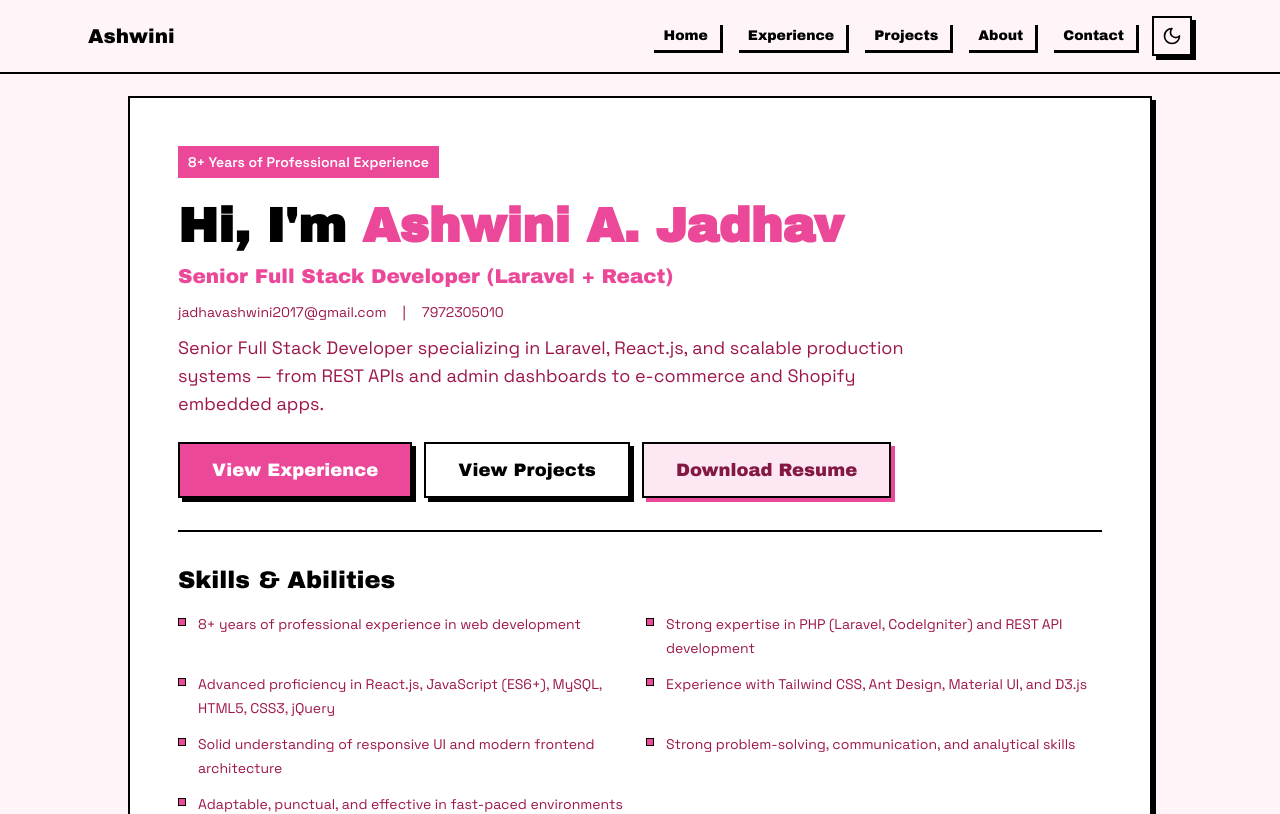
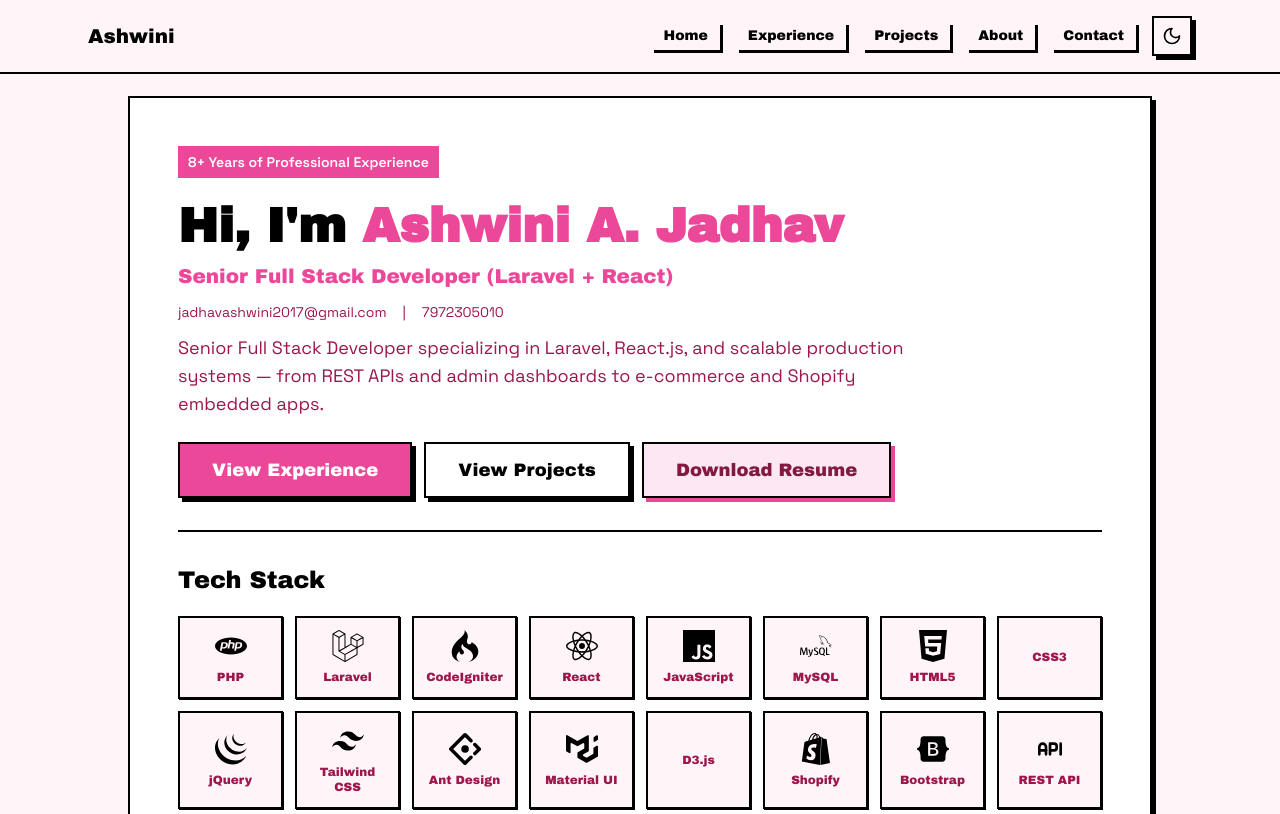
Before and after one commit to Ingole712521/ashwini_portfolio, a Next.js app: page / in a window 1280 px wide. Shown: the top 814 px of the page. Built offline with nearby package versions, Linux system fonts and the light colour scheme.

Commit message:
Add react-icons dependency and update hero section to display tech stack with icons. Introduce TechIcon component for rendering technology icons. Update hero data structure to reflect tech stack instead of skills.

```diff
--- a/components/sections/hero.tsx
+++ b/components/sections/hero.tsx
@@ -1,9 +1,10 @@
 import { siteConfig } from "@/config/site";
-import { heroContent, heroSkills } from "@/data/hero";
+import { heroContent, heroTechStack } from "@/data/hero";
 import { Badge } from "@/components/retroui/Badge";
 import { Button } from "@/components/retroui/Button";
 import { Card } from "@/components/retroui/Card";
 import { Text } from "@/components/retroui/Text";
+import { TechIcon } from "@/components/ui/tech-icon";
 
 export function Hero() {
   return (
@@ -75,17 +76,18 @@ export function Hero() {
           </div>
 
           <div className="border-t-2 border-black pt-8">
-            <Text as="h3" className="mb-4 text-card-foreground">
-              Skills & Abilities
+            <Text as="h3" className="mb-5 text-card-foreground">
+              Tech Stack
             </Text>
-            <ul className="grid gap-3 sm:grid-cols-2">
-              {heroSkills.map((skill) => (
-                <li
-                  key={skill}
-                  className="flex items-start gap-3 text-sm leading-6 text-muted-foreground"
-                >
-                  <span className="mt-1.5 h-2 w-2 shrink-0 border border-black bg-primary" />
-                  {skill}
+            <ul className="grid grid-cols-3 gap-3 sm:grid-cols-4 md:grid-cols-5 lg:grid-cols-8">
+              {heroTechStack.map((tech) => (
+                <li key={tech.name}>
+                  <div className="flex h-full flex-col items-center justify-center gap-2 border-2 border-black bg-background p-3 shadow-xs transition-all hover:-translate-y-0.5 hover:shadow-sm">
+                    <TechIcon icon={tech.icon} className="text-foreground" />
+                    <span className="text-center text-[10px] font-head leading-tight text-muted-foreground sm:text-xs">
+                      {tech.name}
+                    </span>
+                  </div>
                 </li>
               ))}
             </ul>
--- /dev/null
+++ b/components/ui/tech-icon.tsx
@@ -0,0 +1,54 @@
+import type { IconType } from "react-icons";
+import {
+  SiAntdesign,
+  SiBootstrap,
+  SiCodeigniter,
+  SiCss,
+  SiD3,
+  SiHtml5,
+  SiJavascript,
+  SiJquery,
+  SiLaravel,
+  SiMui,
+  SiMysql,
+  SiPhp,
+  SiReact,
+  SiShopify,
+  SiTailwindcss,
+} from "react-icons/si";
+import { TbApi } from "react-icons/tb";
+import { cn } from "@/lib/utils";
+
+const iconMap: Record<string, IconType> = {
+  php: SiPhp,
+  laravel: SiLaravel,
+  codeigniter: SiCodeigniter,
+  react: SiReact,
+  javascript: SiJavascript,
+  mysql: SiMysql,
+  html5: SiHtml5,
+  css3: SiCss,
+  jquery: SiJquery,
+  tailwindcss: SiTailwindcss,
+  antdesign: SiAntdesign,
+  mui: SiMui,
+  d3: SiD3,
+  shopify: SiShopify,
+  bootstrap: SiBootstrap,
+  api: TbApi,
+};
+
+type TechIconProps = {
+  icon: string;
+  className?: string;
+};
+
+export function TechIcon({ icon, className }: TechIconProps) {
+  const Icon = iconMap[icon];
+
+  if (!Icon) {
+    return null;
+  }
+
+  return <Icon className={cn("h-8 w-8", className)} aria-hidden />;
+}
--- a/data/hero.ts
+++ b/data/hero.ts
@@ -1,3 +1,5 @@
+import type { TechStackItem } from "@/types/portfolio";
+
 export const heroContent = {
   badge: "8+ Years of Professional Experience",
   greeting: "Hi, I'm",
@@ -8,12 +10,21 @@ export const heroContent = {
   resumeCta: { label: "Download Resume", href: "/ASHWINI_RESUME_2026.pdf" },
 } as const;
 
-export const heroSkills = [
-  "8+ years of professional experience in web development",
-  "Strong expertise in PHP (Laravel, CodeIgniter) and REST API development",
-  "Advanced proficiency in React.js, JavaScript (ES6+), MySQL, HTML5, CSS3, jQuery",
-  "Experience with Tailwind CSS, Ant Design, Material UI, and D3.js",
-  "Solid understanding of responsive UI and modern frontend architecture",
-  "Strong problem-solving, communication, and analytical skills",
-  "Adaptable, punctual, and effective in fast-paced environments",
-] as const;
+export const heroTechStack: TechStackItem[] = [
+  { name: "PHP", icon: "php" },
+  { name: "Laravel", icon: "laravel" },
+  { name: "CodeIgniter", icon: "codeigniter" },
+  { name: "React", icon: "react" },
+  { name: "JavaScript", icon: "javascript" },
+  { name: "MySQL", icon: "mysql" },
+  { name: "HTML5", icon: "html5" },
+  { name: "CSS3", icon: "css3" },
+  { name: "jQuery", icon: "jquery" },
+  { name: "Tailwind CSS", icon: "tailwindcss" },
+  { name: "Ant Design", icon: "antdesign" },
+  { name: "Material UI", icon: "mui" },
+  { name: "D3.js", icon: "d3" },
+  { name: "Shopify", icon: "shopify" },
+  { name: "Bootstrap", icon: "bootstrap" },
+  { name: "REST API", icon: "api" },
+];
--- a/data/projects.ts
+++ b/data/projects.ts
@@ -2,7 +2,7 @@ import type { Project, SectionContent } from "@/types/portfolio";
 
 export const projectsContent: SectionContent = {
   label: "Projects",
-  title: "Selected work",
+  title: "What I've built",
   description:
     "Production systems spanning PWAs, e-commerce, Shopify apps, booking platforms, and multi-tenant APIs.",
 };
--- a/package.json
+++ b/package.json
@@ -19,6 +19,7 @@
     "radix-ui": "^1.4.3",
     "react": "19.2.4",
     "react-dom": "19.2.4",
+    "react-icons": "^5.6.0",
     "shadcn": "^4.10.0",
     "tailwind-merge": "^3.6.0",
     "tw-animate-css": "^1.4.0"
--- a/types/index.ts
+++ b/types/index.ts
@@ -1,6 +1,7 @@
 export type {
   NavLink,
   Skill,
+  TechStackItem,
   Project,
   Experience,
   Education,
--- a/types/portfolio.ts
+++ b/types/portfolio.ts
@@ -6,6 +6,11 @@ export type NavLink = {
 export type Skill = {
   name: string;
   level: number;
+};
+
+export type TechStackItem = {
+  name: string;
+  icon: string;
 };
 
 export type Project = {
```
Also changed, not shown: 1 other file (tests, documents, lock files or other folders).
